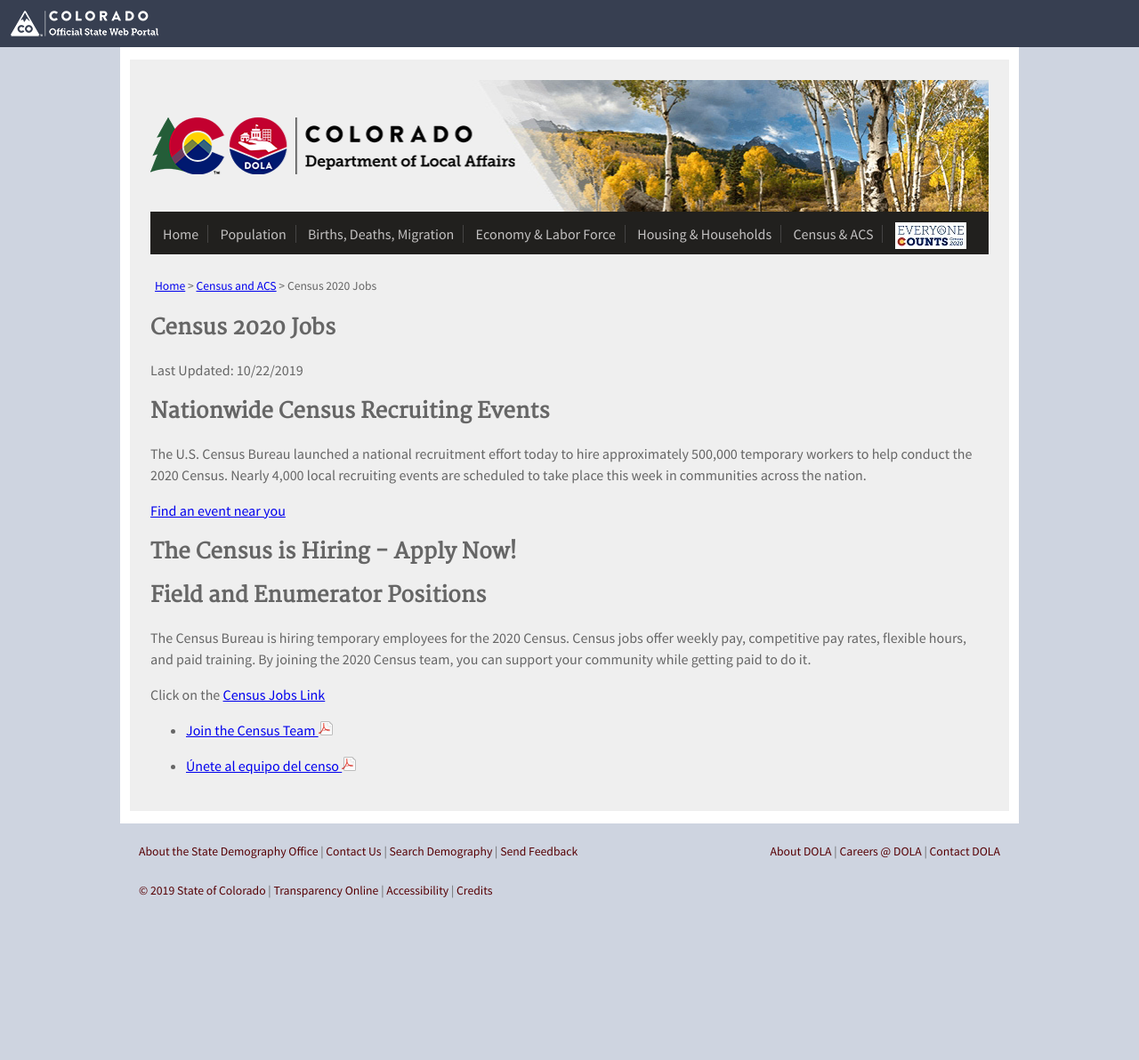
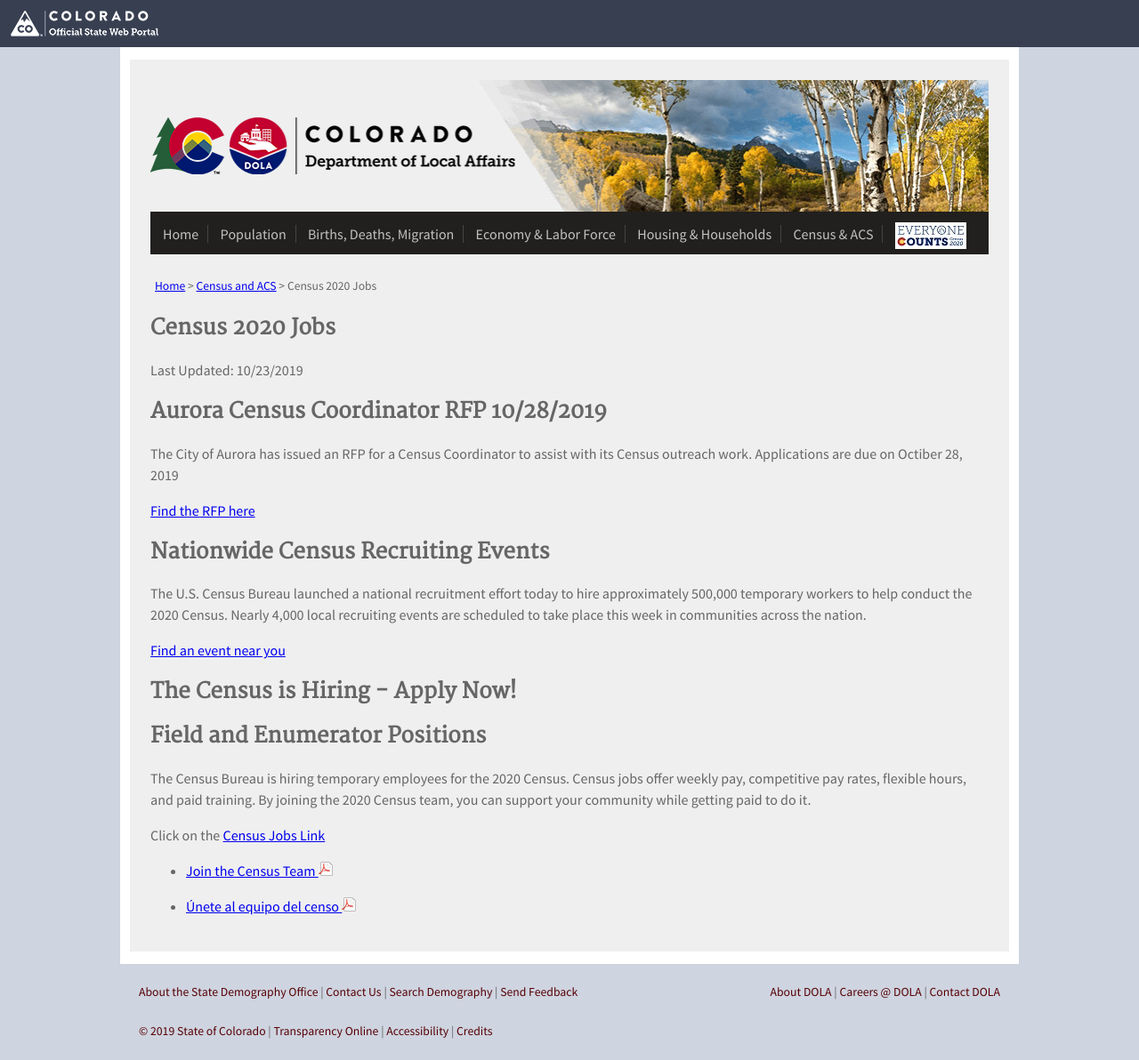
Before and after one commit to TBleess/Website_New, a Jekyll site: the page built from pages/5_CensusACS/2020-census-jobs.md, in a window 1280 px wide. Shown: the whole page at 89% size. Built offline with Jekyll 4.4.1, drawn with Linux system fonts in a browser that asks for light colours; before the commit the page ends 1034 px from its top, so only the background shows below that.

Commit message:
Update 2020-census-jobs.md

```diff
--- a/pages/5_CensusACS/2020-census-jobs.md
+++ b/pages/5_CensusACS/2020-census-jobs.md
@@ -8,7 +8,13 @@
 
 ## Census 2020 Jobs
 
-Last Updated: 10/22/2019
+Last Updated: 10/23/2019
+
+## Aurora Census Coordinator RFP 10/28/2019
+
+The City of Aurora has issued an RFP for a Census Coordinator to assist with its Census outreach work.  Applications are due on Octiber 28, 2019
+
+[Find the RFP here](https://drive.google.com/open?id=1YI6Dx3XYaiXulzu4_BYyMr3zm0J-bmiV)
 
 ## Nationwide Census Recruiting Events
 
```
